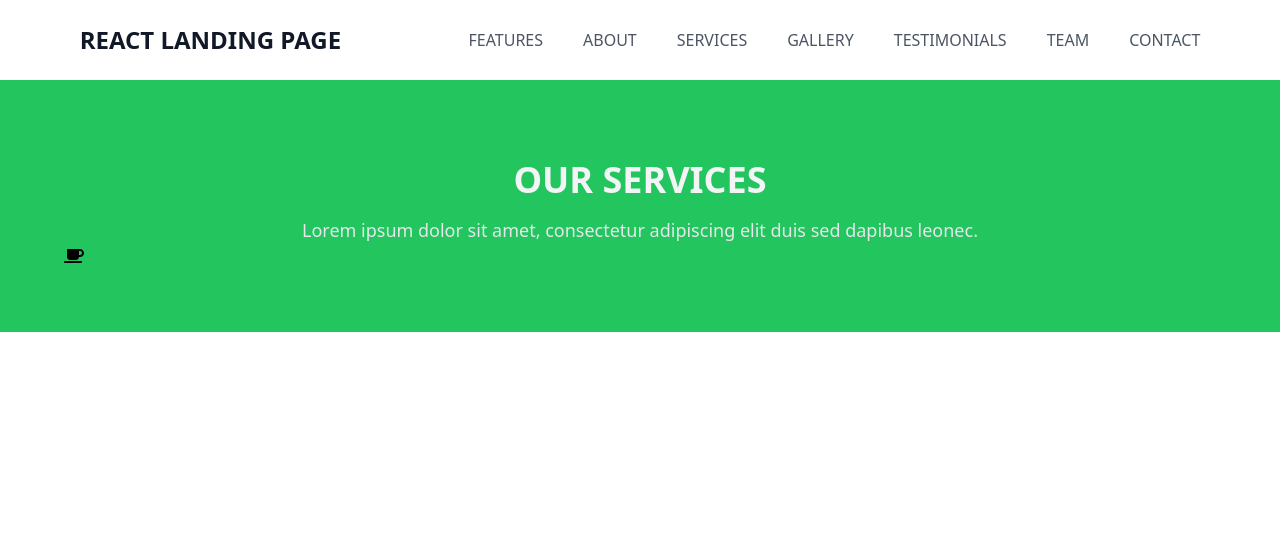
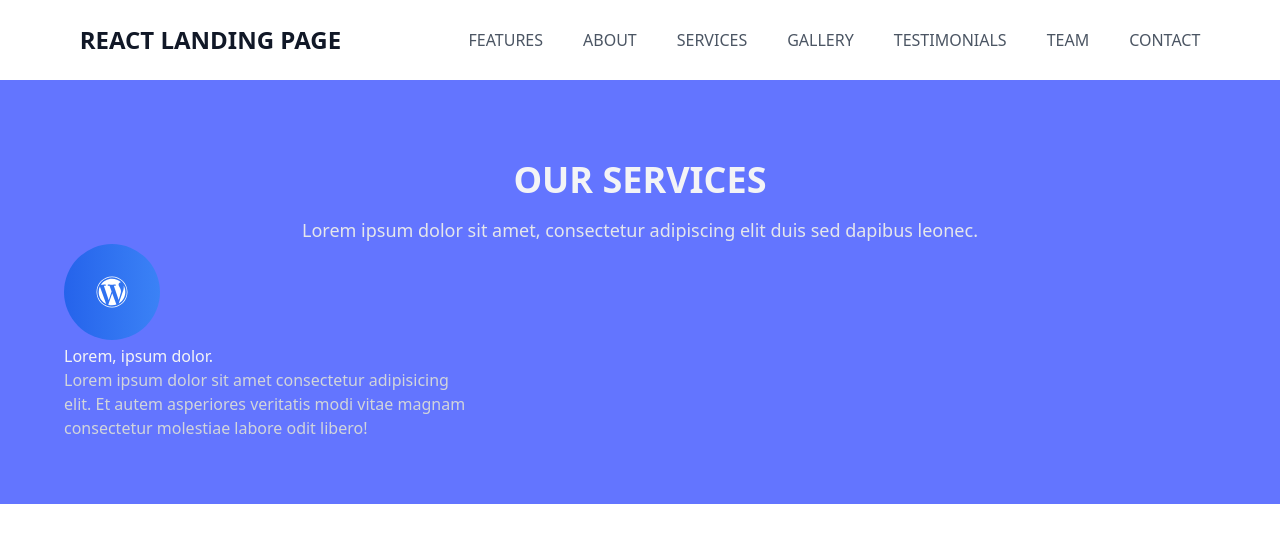
Before and after one commit to albert-byiringiro/landing-page-react, a React (Vite) app: page / in a window 1280 px wide. Shown: the top 542 px of the page. Built offline with nearby package versions, Linux system fonts and the light colour scheme.

Commit message:
add service tiles

```diff
--- a/package.json
+++ b/package.json
@@ -11,6 +11,7 @@
   },
   "dependencies": {
     "@fortawesome/fontawesome-svg-core": "^6.6.0",
+    "@fortawesome/free-brands-svg-icons": "^6.6.0",
     "@fortawesome/free-solid-svg-icons": "^6.6.0",
     "@fortawesome/react-fontawesome": "^0.2.2",
     "nanoid": "^5.0.7",
--- a/src/components/Services.tsx
+++ b/src/components/Services.tsx
@@ -1,11 +1,33 @@
 import { FontAwesomeIcon } from "@fortawesome/react-fontawesome";
-import { faCoffee } from "@fortawesome/free-solid-svg-icons";
+import {
+  faCartArrowDown,
+  faCloudDownload,
+  faLanguage,
+  faPlane,
+  faPieChart,
+} from "@fortawesome/free-solid-svg-icons";
 
-console.log(faCoffee);
+import { faWordpress } from "@fortawesome/free-brands-svg-icons";
+
+// IImport dataset
+import data from "../data/servicesData";
+
+const iconMap = {
+  "fa fa-wordpress": faWordpress,
+  "fa fa-cart-arrow-down": faCartArrowDown,
+  "fa fa-cloud-download": faCloudDownload,
+  "fa fa-language": faLanguage,
+  "fa fa-plane": faPlane,
+  "fa fa-pie-chart": faPieChart,
+};
+
 const Services = () => {
+  //   const serviceEls = data.map(service => (
+
+  //   ))
   return (
-    <div className="bg-green-500 p-16">
-      <div className="text-center">
+    <div className="bg-[#6375FF] p-16">
+      <div className="text-center ">
         <h2 className="my-4 text-gray-100 font-bold text-4xl uppercase">
           Our Services
         </h2>
@@ -14,7 +36,20 @@ const Services = () => {
           dapibus leonec.
         </h3>
       </div>
-      <FontAwesomeIcon icon={faCoffee} />
+      <div className=" w-[35%]">
+        <FontAwesomeIcon
+          icon={faWordpress}
+          className="rounded-full px-8 py-8 bg-gradient-to-r from-blue-600 to-blue-500 text-white size-8"
+        />
+        <div className="">
+          <h3 className="text-gray-100">Lorem, ipsum dolor.</h3>
+          <p className="text-gray-300">
+            Lorem ipsum dolor sit amet consectetur adipisicing elit. Et autem
+            asperiores veritatis modi vitae magnam consectetur molestiae labore
+            odit libero!
+          </p>
+        </div>
+      </div>
     </div>
   );
 };
```
Also changed, not shown: 1 other file (tests, documents, lock files or other folders).
